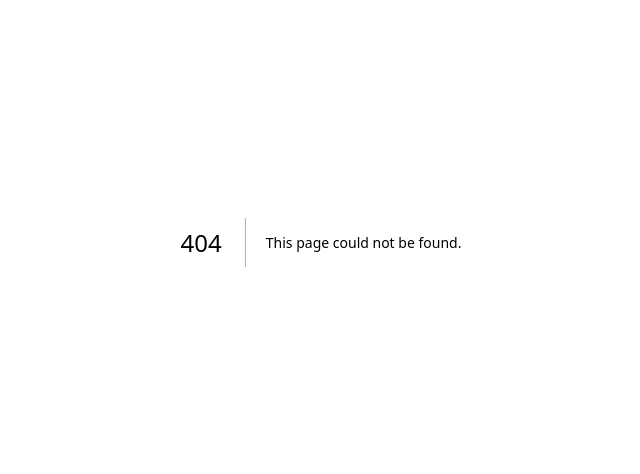
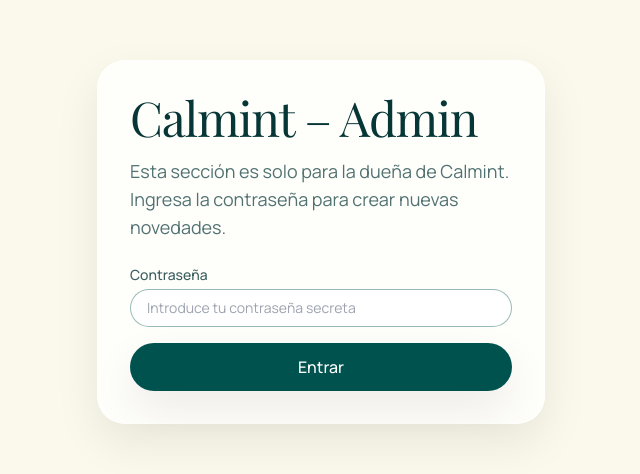
Before and after one commit to lulabtechnology/calmint, a Next.js app: page /calmint-secret in a window 1280 px wide. Before the commit this address had no page. Shown: the part 158-632 px from the top of the page, without its empty margins (319-959 px from the left). Built offline with nearby package versions, Linux system fonts and the light colour scheme; a web font is replaced by a local one.

Commit message:
Create page.tsx

```diff
--- /dev/null
+++ b/app/(admin)/calmint-secret/page.tsx
@@ -0,0 +1,133 @@
+'use client';
+
+import { useEffect, useState } from 'react';
+import AdminPostForm from '@/components/AdminPostForm';
+
+export default function CalmintSecretPage() {
+  const [password, setPassword] = useState('');
+  const [isAuthenticated, setIsAuthenticated] = useState(false);
+  const [isCheckingLocal, setIsCheckingLocal] = useState(true);
+  const [error, setError] = useState<string | null>(null);
+  const [loading, setLoading] = useState(false);
+
+  useEffect(() => {
+    const stored = window.localStorage.getItem('calmint-admin-auth');
+    if (stored === 'true') {
+      setIsAuthenticated(true);
+    }
+    setIsCheckingLocal(false);
+  }, []);
+
+  const handleLogin = async (e: React.FormEvent) => {
+    e.preventDefault();
+    setError(null);
+    setLoading(true);
+
+    try {
+      const res = await fetch('/api/admin-login', {
+        method: 'POST',
+        headers: {
+          'Content-Type': 'application/json'
+        },
+        body: JSON.stringify({ password })
+      });
+
+      const data = await res.json();
+
+      if (!res.ok || !data.ok) {
+        setError(data.error || 'Contraseña incorrecta.');
+        setIsAuthenticated(false);
+        window.localStorage.removeItem('calmint-admin-auth');
+      } else {
+        setIsAuthenticated(true);
+        window.localStorage.setItem('calmint-admin-auth', 'true');
+        setPassword('');
+      }
+    } catch (err) {
+      console.error(err);
+      setError('Error al verificar la contraseña. Intenta de nuevo.');
+    } finally {
+      setLoading(false);
+    }
+  };
+
+  if (isCheckingLocal) {
+    return (
+      <div className="min-h-screen flex items-center justify-center bg-calmint-cream">
+        <p className="text-calmint-dark/70">Cargando...</p>
+      </div>
+    );
+  }
+
+  if (!isAuthenticated) {
+    return (
+      <div className="min-h-screen flex items-center justify-center bg-calmint-cream px-4">
+        <div className="card-soft max-w-md w-full p-8">
+          <h1 className="heading-display mb-4">Calmint – Admin</h1>
+          <p className="subheading mb-6">
+            Esta sección es solo para la dueña de Calmint. Ingresa la
+            contraseña para crear nuevas novedades.
+          </p>
+          <form onSubmit={handleLogin} className="space-y-4">
+            <div>
+              <label
+                htmlFor="password"
+                className="block text-sm font-medium text-calmint-dark/80 mb-1"
+              >
+                Contraseña
+              </label>
+              <input
+                id="password"
+                type="password"
+                className="w-full rounded-full border border-calmint-green/40 px-4 py-2 text-sm focus:outline-none focus:ring-2 focus:ring-calmint-green/60 bg-white/80"
+                value={password}
+                onChange={(e) => setPassword(e.target.value)}
+                placeholder="Introduce tu contraseña secreta"
+              />
+            </div>
+            {error && (
+              <p className="text-sm text-red-600 bg-red-50 border border-red-100 rounded-xl px-3 py-2">
+                {error}
+              </p>
+            )}
+            <button
+              type="submit"
+              className="btn-whatsapp w-full justify-center"
+              disabled={loading}
+            >
+              {loading ? 'Verificando...' : 'Entrar'}
+            </button>
+          </form>
+        </div>
+      </div>
+    );
+  }
+
+  return (
+    <div className="min-h-screen bg-calmint-cream px-4 py-10">
+      <div className="container-calmint">
+        <div className="flex items-center justify-between gap-4 mb-8">
+          <div>
+            <h1 className="heading-display mb-2">Panel de Novedades</h1>
+            <p className="subheading">
+              Crea nuevos posts para que aparezcan automáticamente en tu
+              landing de Calmint.
+            </p>
+          </div>
+          <button
+            className="text-xs text-calmint-dark/70 underline"
+            onClick={() => {
+              window.localStorage.removeItem('calmint-admin-auth');
+              setIsAuthenticated(false);
+            }}
+          >
+            Cerrar sesión
+          </button>
+        </div>
+        <div className="card-soft p-6 md:p-8">
+          <AdminPostForm />
+        </div>
+      </div>
+    </div>
+  );
+}
```
